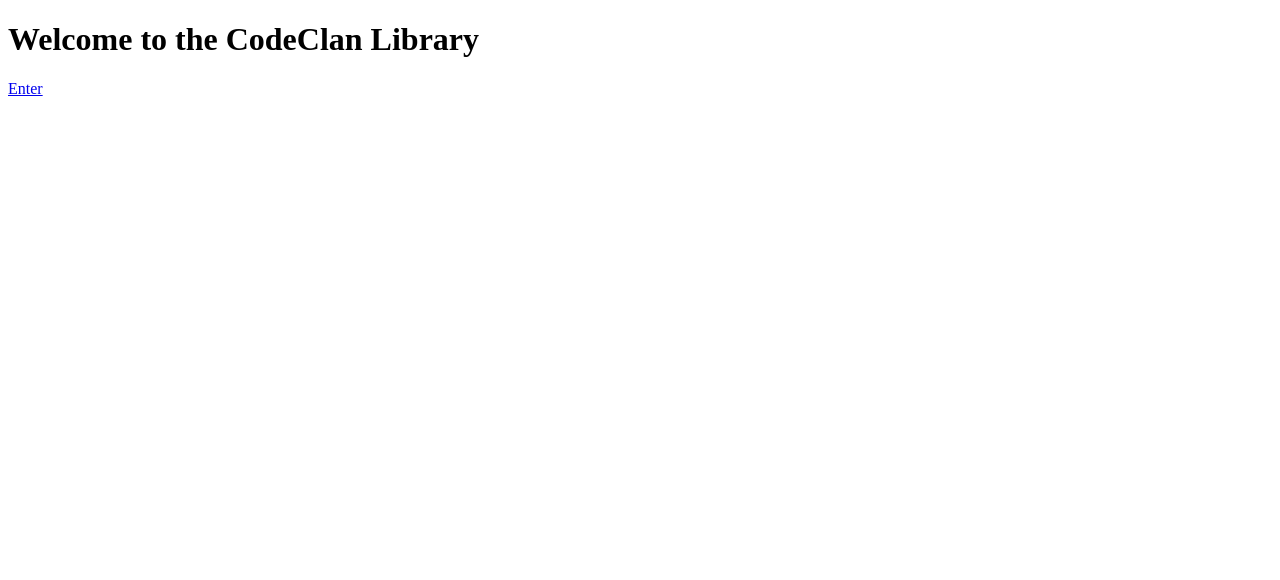
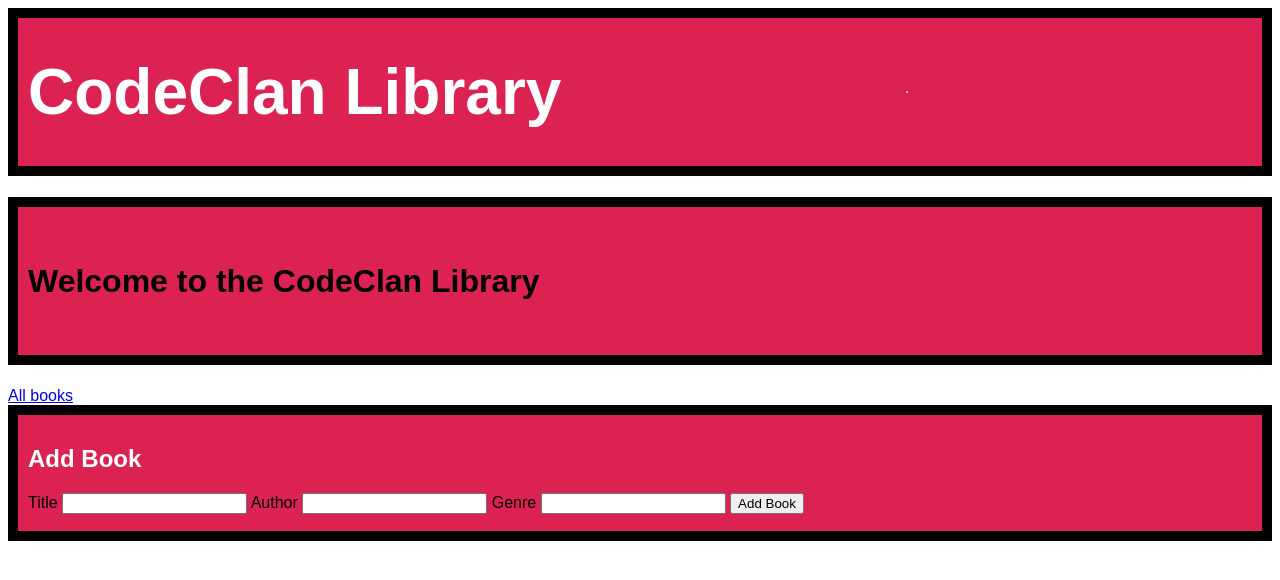
Before and after one commit to WaxenOsprey/codeclan_homework, a Flask app: page / in a window 1280 px wide. Shown: the top 580 px of the page. Run offline with Flask 2, Linux system fonts and the light colour scheme.

Commit message:
more css

```diff
--- a/w3_flask_library/static/styles.css
+++ b/w3_flask_library/static/styles.css
@@ -1,8 +1,6 @@
 * {
     font-family: Arial, Helvetica, sans-serif;
 }
-
-
 
 .home_header {
     height: 8rem;
@@ -11,14 +9,18 @@
     display: flex;
     align-items: center;
     font-size: 2rem;
-    border: 5px; color: black;
+    border-style: solid;
+    border-width: 10px;
+    border-color: black;
 }
 
 footer {
     height: 6rem;
     padding: 10px;
     background-color: #dc2153;
-    border: 5px; color: black;
+    border-style: solid;
+    border-width: 10px;
+    border-color: black;
 }
 
 footer > h2 {
@@ -54,3 +56,19 @@ header > h1 > a:active {
 .bookline {
     color: #dc2153;
 }
+
+.all-books {
+    margin: 10px;
+}
+
+.home-banner {
+    height: 8rem;
+    padding: 10px;
+    background-color:  #dc2153;
+    display: flex;
+    align-items: center;
+    font-size: 2rem;
+    border-style: solid;
+    border-width: 10px;
+    border-color: black;
+}
--- a/w3_flask_library/templates/home.html
+++ b/w3_flask_library/templates/home.html
@@ -1,13 +1,9 @@
-<!DOCTYPE html>
-<html lang="en">
-<head>
-    <meta charset="UTF-8">
-    <meta http-equiv="X-UA-Compatible" content="IE=edge">
-    <meta name="viewport" content="width=device-width, initial-scale=1.0">
-    <title>CodeClan Library</title>
-</head>
+{% extends 'base.html' %}
+
+{% block content %}
 <body>
-    <h1>Welcome to the CodeClan Library</h1>
-    <a href="/books">Enter</a>
+    <h1 class="home-banner">Welcome to the CodeClan Library</h1>
+    <a href="/books">All books</a>
 </body>
 </html>
+{% endblock  %}
--- a/w3_flask_library/templates/index.html
+++ b/w3_flask_library/templates/index.html
@@ -2,7 +2,7 @@
 
 {% block content %}
 
-<h1>All Books</h1>
+<h1 class="all-books">All Books</h1>
 <div class="book-container">
 {% for book in book_list %}
     <div class="book">
@@ -11,6 +11,7 @@
       <h3>{{ book.author }}</h3>
       <h4>{{ book.genre }}</h4>
       <a href="/books/{{book_list.index(book)}}">Show Book</a>
+      <hr>
       <form action="/books/delete/{{book_list.index(book)}}" method="post">
         <input type="submit" value="Delete Book">
       </form>
```
